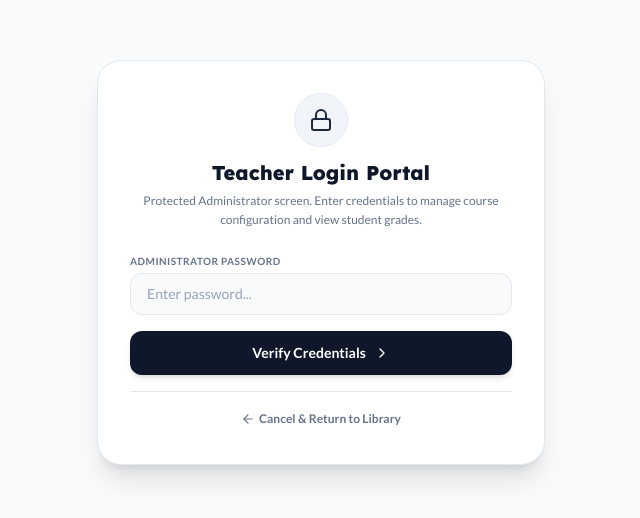
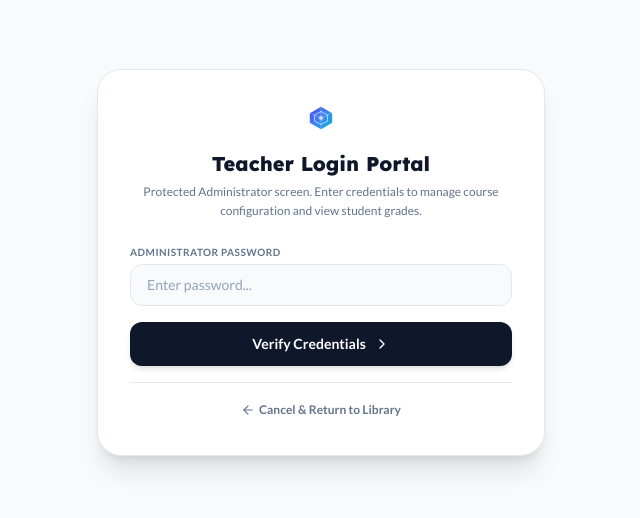
Before and after one commit to iamluieseedu/Lessons, a Next.js app: page /admin in a window 1280 px wide. Shown: the part 138-656 px from the top of the page, without its empty margins (319-959 px from the left). Built offline with nearby package versions, Linux system fonts and the light colour scheme.

Commit message:
design: add dynamic prism LogoIcon to admin login screen and dashboard header

```diff
--- a/src/app/admin/page.tsx
+++ b/src/app/admin/page.tsx
@@ -21,6 +21,29 @@ import {
 } from 'lucide-react';
 
 import { Lesson, DEFAULT_LESSONS } from '@/data/lessons';
+
+const LogoIcon = () => (
+  <div className="relative flex items-center justify-center select-none">
+    <svg className="w-8 h-8 hover:scale-105 transition duration-300" viewBox="0 0 100 100" fill="none" xmlns="http://www.w3.org/2000/svg">
+      {/* Abstract Isometric Cube Pages */}
+      <path d="M50 15L85 35V65L50 85L15 65V35L50 15Z" fill="url(#logo-prism-bg)" />
+      {/* Interlocking internal line ribbons */}
+      <path d="M50 15V85" stroke="white" strokeWidth="2.5" strokeOpacity="0.3" />
+      <path d="M15 35L50 50L85 35" stroke="white" strokeWidth="2.5" strokeOpacity="0.3" />
+      {/* Glowing orbital academic core nodes */}
+      <circle cx="50" cy="50" r="7" fill="#ffffff" stroke="#818cf8" strokeWidth="2" className="animate-pulse" />
+      <path d="M50 30L70 40V60L50 70L30 60V40L50 30Z" stroke="#ffffff" strokeWidth="2.5" strokeOpacity="0.8" strokeLinecap="round" strokeLinejoin="round" />
+
+      <defs>
+        <linearGradient id="logo-prism-bg" x1="15" y1="15" x2="85" y2="85" gradientUnits="userSpaceOnUse">
+          <stop offset="0%" stopColor="#4f46e5" />
+          <stop offset="50%" stopColor="#3b82f6" />
+          <stop offset="100%" stopColor="#06b6d4" />
+        </linearGradient>
+      </defs>
+    </svg>
+  </div>
+);
 
 const ADMIN_HASH = '240be518fabd2724ddb6f04eeb1da5967448d7e831c08c8fa822809f74c720a9'; // SHA-256 for admin123
 
@@ -317,8 +340,8 @@ export default function AdminPage() {
         <div className="w-full max-w-md bg-white border border-slate-200 rounded-3xl p-6 sm:p-8 shadow-xl relative overflow-hidden">
           {/* Header */}
           <div className="text-center mb-6">
-            <div className="p-3.5 rounded-full bg-slate-100 border border-slate-200 text-slate-750 w-fit mx-auto mb-3">
-              <Lock className="w-6 h-6 text-slate-800" />
+            <div className="mb-4 flex justify-center">
+              <LogoIcon />
             </div>
             <h2 className="font-lexend text-xl font-extrabold text-slate-900">Teacher Login Portal</h2>
             <p className="text-xs text-slate-500 mt-1 leading-relaxed">
@@ -380,9 +403,7 @@ export default function AdminPage() {
         {/* Dashboard Header */}
         <header className="flex flex-col sm:flex-row gap-4 justify-between items-start sm:items-center border-b border-slate-200 pb-5">
           <div className="flex items-center gap-3">
-            <div className="p-2.5 rounded-2xl bg-slate-900 text-white shadow-md">
-              <Settings className="w-5 h-5 animate-spin" />
-            </div>
+            <LogoIcon />
             <div>
               <h1 className="font-lexend text-lg md:text-xl font-bold text-slate-900 flex items-center gap-2">
                 Teacher Administration Portal
```
